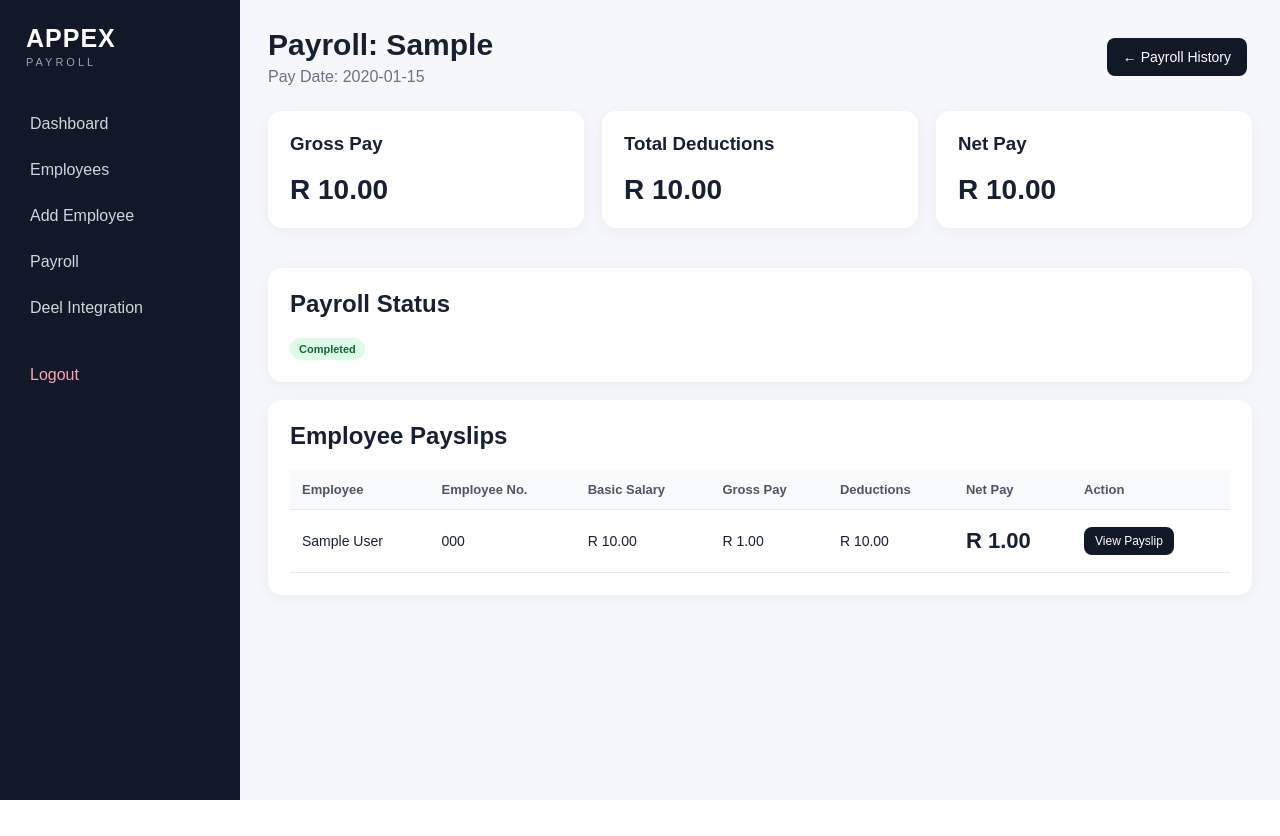
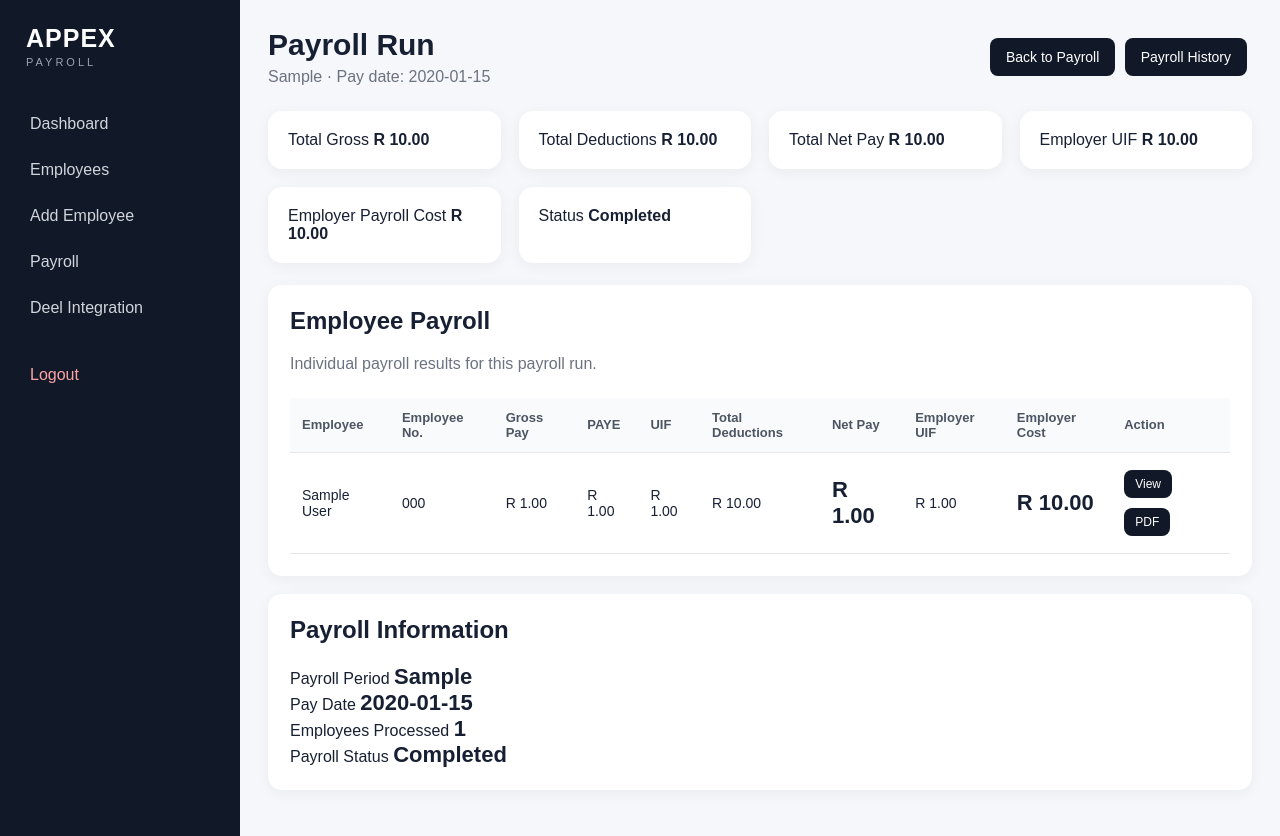
Before and after one commit to Dibola880/Appex---payroll-, a Flask app: page /payroll/1 in a window 1280 px wide. Before the commit the page ends 800 px from the top, so only its background shows below. Run offline with Flask 3, Linux system fonts and the light colour scheme; the visitor is signed in with stand-in values (Sample User, id 1); tables that the repository leaves empty hold one stand-in row (values such as "Sample post").

Commit message:
Update payroll_run.html

```diff
--- a/app/templates/payroll_run.html
+++ b/app/templates/payroll_run.html
@@ -1,115 +1,103 @@
 {% extends "base.html" %}
 
-{% block title %}
-Payroll Run | Appex Payroll
-{% endblock %}
+{% block title %}Payroll Run - Appex Payroll{% endblock %}
 
 {% block content %}
 
 <div class="page-header">
+    <div>
+        <h1>Payroll Run</h1>
+        <p>
+            {{ payroll_run.pay_period }}
+            · Pay date: {{ payroll_run.pay_date }}
+        </p>
+    </div>
 
     <div>
+        <a class="btn" href="{{ url_for('main.payroll') }}">
+            Back to Payroll
+        </a>
 
-        <h1>
-            Payroll: {{ payroll_run.pay_period }}
-        </h1>
-
-        <p>
-            Pay Date:
-            {{ payroll_run.pay_date }}
-        </p>
-
+        <a class="btn" href="{{ url_for('main.payroll_history') }}">
+            Payroll History
+        </a>
     </div>
-
-    <a
-        class="btn"
-        href="{{ url_for('main.payroll_history') }}"
-    >
-        ← Payroll History
-    </a>
-
 </div>
 
 
-<!-- Payroll Summary -->
+<!-- ============================================================
+     PAYROLL SUMMARY
+============================================================ -->
 
 <div class="dashboard-grid">
 
-    <div class="card">
-
-        <h3>Gross Pay</h3>
-
-        <div class="stat-number">
-            R {{ "%.2f"|format(
-                payroll_run.total_gross or 0
-            ) }}
-        </div>
-
+    <div class="stat-card">
+        <span>Total Gross</span>
+        <strong>
+            R {{ "%.2f"|format(payroll_run.total_gross or 0) }}
+        </strong>
     </div>
 
-
-    <div class="card">
-
-        <h3>Total Deductions</h3>
-
-        <div class="stat-number">
-            R {{ "%.2f"|format(
-                payroll_run.total_deductions or 0
-            ) }}
-        </div>
-
+    <div class="stat-card">
+        <span>Total Deductions</span>
+        <strong>
+            R {{ "%.2f"|format(payroll_run.total_deductions or 0) }}
+        </strong>
     </div>
 
+    <div class="stat-card">
+        <span>Total Net Pay</span>
+        <strong>
+            R {{ "%.2f"|format(payroll_run.total_net or 0) }}
+        </strong>
+    </div>
 
-    <div class="card">
+    <div class="stat-card">
+        <span>Employer UIF</span>
+        <strong>
+            R {{ "%.2f"|format(payroll_run.total_employer_uif or 0) }}
+        </strong>
+    </div>
 
-        <h3>Net Pay</h3>
+    <div class="stat-card">
+        <span>Employer Payroll Cost</span>
+        <strong>
+            R {{ "%.2f"|format(payroll_run.total_employer_cost or 0) }}
+        </strong>
+    </div>
 
-        <div class="stat-number">
-            R {{ "%.2f"|format(
-                payroll_run.total_net or 0
-            ) }}
-        </div>
+    <div class="stat-card">
+        <span>Status</span>
 
+        {% if payroll_run.status == "Completed" %}
+            <strong class="text-success">
+                Completed
+            </strong>
+        {% else %}
+            <strong>
+                {{ payroll_run.status }}
+            </strong>
+        {% endif %}
     </div>
 
 </div>
 
 
-<!-- Payroll Status -->
+<!-- ============================================================
+     PAYROLL DETAILS
+============================================================ -->
 
 <div class="card">
 
-    <h2>Payroll Status</h2>
+    <div class="page-header">
+        <div>
+            <h2>Employee Payroll</h2>
+            <p>
+                Individual payroll results for this payroll run.
+            </p>
+        </div>
+    </div>
 
-    {% if payroll_run.status == "Completed" %}
-
-        <span class="badge success">
-            Completed
-        </span>
-
-    {% elif payroll_run.status == "Processing" %}
-
-        <span class="badge warning">
-            Processing
-        </span>
-
-    {% else %}
-
-        <span class="badge">
-            {{ payroll_run.status }}
-        </span>
-
-    {% endif %}
-
-</div>
-
-
-<!-- Employee Payslips -->
-
-<div class="card">
-
-    <h2>Employee Payslips</h2>
 
     {% if payslips %}
 
@@ -122,18 +110,22 @@ Payroll Run | Appex Payroll
                 <tr>
                     <th>Employee</th>
                     <th>Employee No.</th>
-                    <th>Basic Salary</th>
                     <th>Gross Pay</th>
-                    <th>Deductions</th>
+                    <th>PAYE</th>
+                    <th>UIF</th>
+                    <th>Total Deductions</th>
                     <th>Net Pay</th>
+                    <th>Employer UIF</th>
+                    <th>Employer Cost</th>
                     <th>Action</th>
                 </tr>
 
             </thead>
 
+
             <tbody>
 
-                {% for payslip in payslips %}
+            {% for payslip in payslips %}
 
                 <tr>
 
@@ -147,28 +139,34 @@ Payroll Run | Appex Payroll
                     </td>
 
                     <td>
-                        R {{ "%.2f"|format(
-                            payslip.basic_salary or 0
-                        ) }}
+                        R {{ "%.2f"|format(payslip.gross_pay or 0) }}
                     </td>
 
                     <td>
-                        R {{ "%.2f"|format(
-                            payslip.gross_pay or 0
-                        ) }}
+                        R {{ "%.2f"|format(payslip.tax_deductions or 0) }}
                     </td>
 
                     <td>
-                        R {{ "%.2f"|format(
-                            payslip.total_deductions or 0
-                        ) }}
+                        R {{ "%.2f"|format(payslip.uif or 0) }}
+                    </td>
+
+                    <td>
+                        R {{ "%.2f"|format(payslip.total_deductions or 0) }}
                     </td>
 
                     <td>
                         <strong>
-                            R {{ "%.2f"|format(
-                                payslip.net_pay or 0
-                            ) }}
+                            R {{ "%.2f"|format(payslip.net_pay or 0) }}
+                        </strong>
+                    </td>
+
+                    <td>
+                        R {{ "%.2f"|format(payslip.employer_uif or 0) }}
+                    </td>
+
+                    <td>
+                        <strong>
+                            R {{ "%.2f"|format(payslip.employer_cost or 0) }}
                         </strong>
                     </td>
 
@@ -181,14 +179,24 @@ Payroll Run | Appex Payroll
                                 payslip_id=payslip.id
                             ) }}"
                         >
-                            View Payslip
+                            View
+                        </a>
+
+                        <a
+                            class="btn small"
+                            href="{{ url_for(
+                                'main.download_payslip_pdf',
+                                payslip_id=payslip.id
+                            ) }}"
+                        >
+                            PDF
                         </a>
 
                     </td>
 
                 </tr>
 
-                {% endfor %}
+            {% endfor %}
 
             </tbody>
 
@@ -206,4 +214,47 @@ Payroll Run | Appex Payroll
 
 </div>
 
+
+<!-- ============================================================
+     PAYROLL INFORMATION
+============================================================ -->
+
+<div class="card">
+
+    <h2>Payroll Information</h2>
+
+    <div class="info-grid">
+
+        <div>
+            <span class="info-label">Payroll Period</span>
+            <strong>
+                {{ payroll_run.pay_period }}
+            </strong>
+        </div>
+
+        <div>
+            <span class="info-label">Pay Date</span>
+            <strong>
+                {{ payroll_run.pay_date }}
+            </strong>
+        </div>
+
+        <div>
+            <span class="info-label">Employees Processed</span>
+            <strong>
+                {{ payslips|length }}
+            </strong>
+        </div>
+
+        <div>
+            <span class="info-label">Payroll Status</span>
+            <strong>
+                {{ payroll_run.status }}
+            </strong>
+        </div>
+
+    </div>
+
+</div>
+
 {% endblock %}
```
